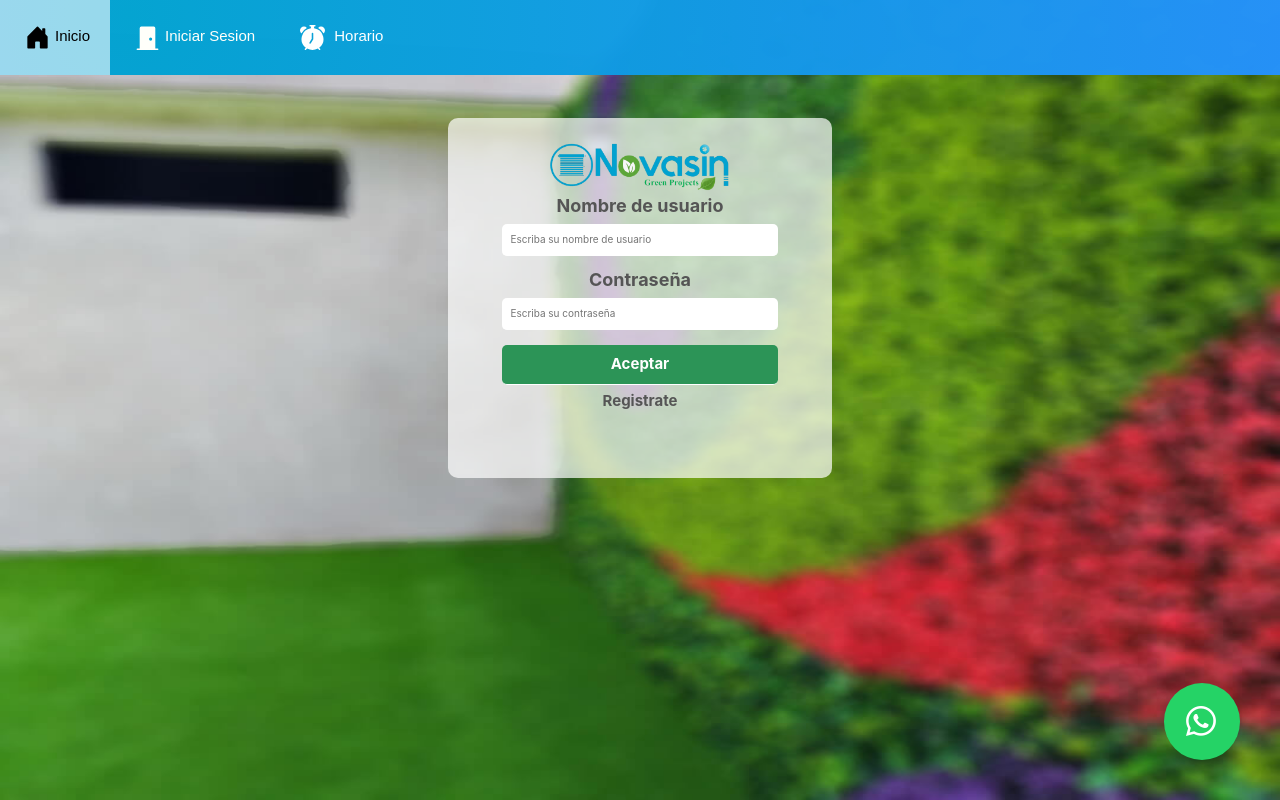
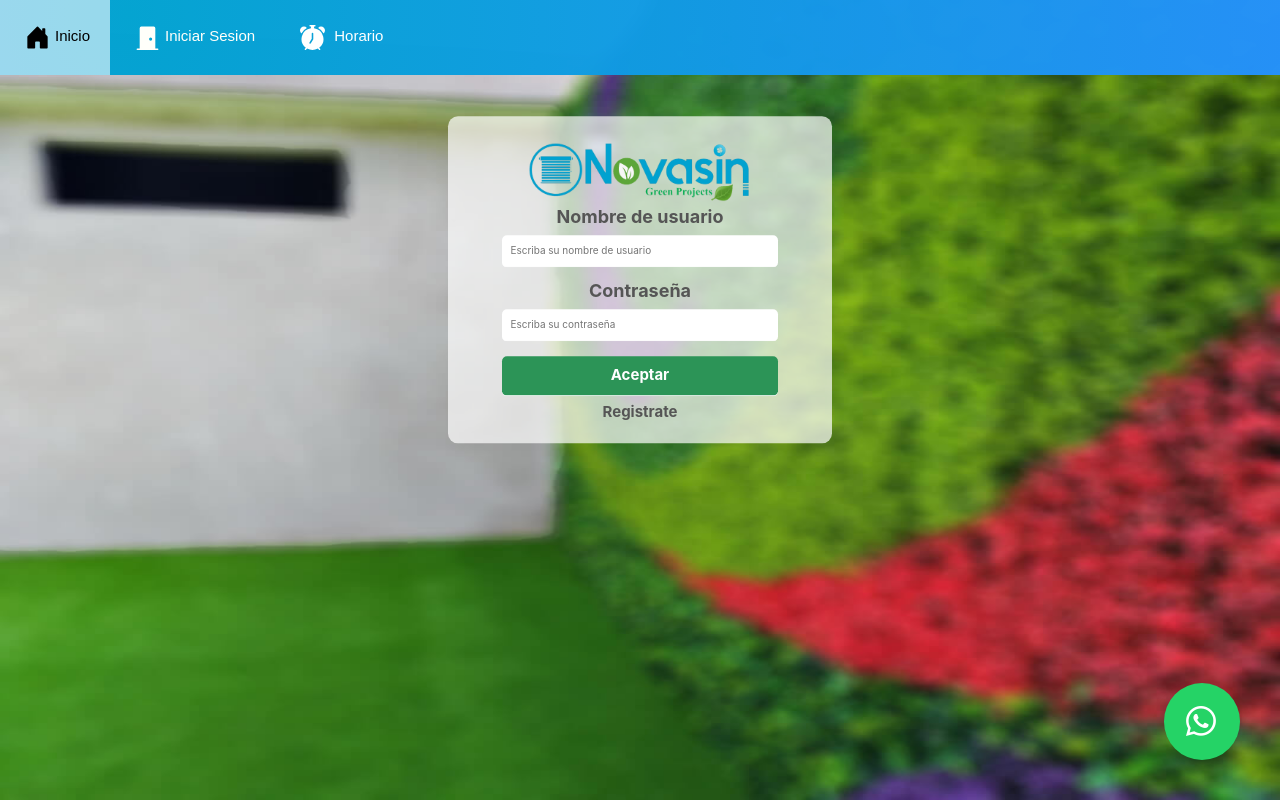
Before and after one commit to Alexis-dev508/Novasin, a Flask app: page /registro in a window 1280 px wide. Run offline with Flask 2, Linux system fonts and the light colour scheme; some libraries are stand-ins or nearby versions.

Commit message:
Se arreglo el registro y boton de wtp

```diff
--- a/main.py
+++ b/main.py
@@ -21,16 +21,16 @@ app = Flask(__name__) #Le asigna el mismo nombre que el archivo
 
 db = MySQL()
 
-app.config['MYSQL_DATABASE_HOST'] = 'alexisdev508.mysql.pythonanywhere-services.com'
-app.config['MYSQL_DATABASE_USER'] = 'alexisdev508'
-app.config['MYSQL_DATABASE_PASSWORD'] = '123456guessa'
-app.config['MYSQL_DATABASE_DB'] = 'alexisdev508$novasin'
+# app.config['MYSQL_DATABASE_HOST'] = 'alexisdev508.mysql.pythonanywhere-services.com'
+# app.config['MYSQL_DATABASE_USER'] = 'alexisdev508'
+# app.config['MYSQL_DATABASE_PASSWORD'] = '123456guessa'
+# app.config['MYSQL_DATABASE_DB'] = 'alexisdev508$novasin'
+# app.secret_key = 'H%23^2FY6673HN'
+app.config['MYSQL_DATABASE_HOST'] = 'localhost'
+app.config['MYSQL_DATABASE_USER'] = 'root'
+app.config['MYSQL_DATABASE_PASSWORD'] = ''
+app.config['MYSQL_DATABASE_DB'] = 'novasin'
 app.secret_key = 'H%23^2FY6673HN'
-# app.config['MYSQL_DATABASE_HOST'] = 'localhost'
-# app.config['MYSQL_DATABASE_USER'] = 'root'
-# app.config['MYSQL_DATABASE_PASSWORD'] = ''
-# app.config['MYSQL_DATABASE_DB'] = 'novasin'
-# app.secret_key = 'H%23^2FY6673HN'
 
 db.init_app(app)
 
--- a/static/css/main.css
+++ b/static/css/main.css
@@ -55,9 +55,6 @@ html {
   color: white;
   font-size: 1.5rem;
   padding-top: 1.5rem;
-}
-.contact-bar p {
-  /* padding: 1rem; */
 }
 .contact-bar .bi {
   font-size: 2rem;
--- a/static/css/registro.css
+++ b/static/css/registro.css
@@ -22,7 +22,7 @@
     min-width: 300px;
     text-align: center;
     margin: 0 auto;
-    height: 45vh;
+    height: auto;
 
 }
 #user_form span{
--- a/templates/registro.html
+++ b/templates/registro.html
@@ -10,8 +10,10 @@
     <link rel="stylesheet" href="../static/css/main.css">
     <link rel="stylesheet" href="../static/css/registro.css">
     <script src="../static/libraries/gsap/gsap.min.js"></script>
+    <link rel="stylesheet" href="../static/css/navbar.css">
     <script src="../static/libraries/jquery3.6.0/jquery-3.6.0.min.js"></script>
-    <link rel="stylesheet" href="../node_modules/bootstrap-icons/font/bootstrap-icons.css">
+    <link rel="stylesheet" href="../static/libraries/bootstrap-icons/font/bootstrap-icons.css">
+
     <link rel="stylesheet" href="../static/libraries/bootstrap-4.6.1-dist/css/bootstrap.min.css">
 </head>
 
```
